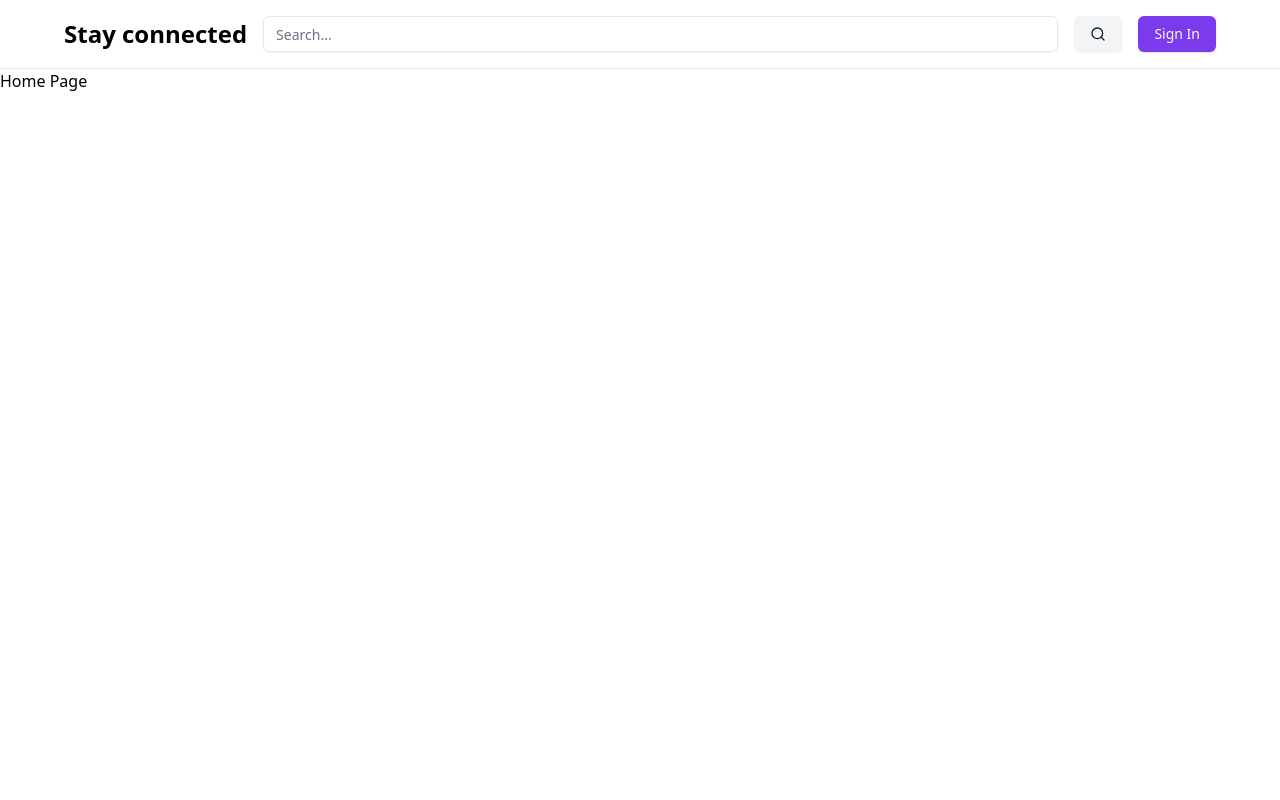
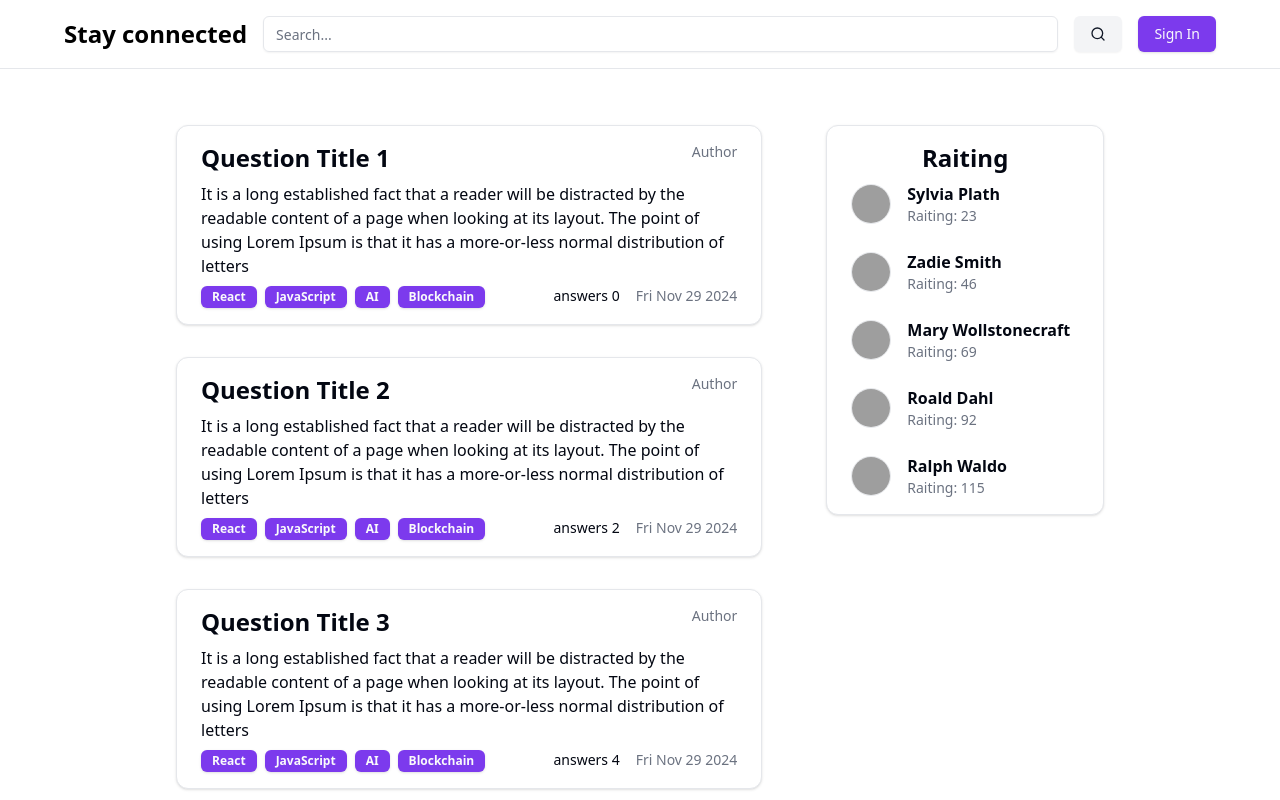
Before and after one commit to tsamkharadze/stayconnected, a React (Vite) app: page / in a window 1280 px wide. Shown: the top 800 px of the page. Built offline with nearby package versions, Linux system fonts and the light colour scheme; grey boxes are pictures that could not be loaded.

Commit message:
add home page

```diff
--- /dev/null
+++ b/src/components/layout/page-containers/home-page-container.tsx
@@ -0,0 +1,10 @@
+import { PropsWithChildren } from 'react';
+
+const HomePageContainer: React.FC<PropsWithChildren> = ({ children }) => {
+  return (
+    <div className='mx-auto mt-10 flex w-full flex-col gap-8 md:w-3/4 md:flex-row'>
+      {children}
+    </div>
+  );
+};
+export default HomePageContainer;
--- a/src/pages/home-page/views/home-page.tsx
+++ b/src/pages/home-page/views/home-page.tsx
@@ -1,7 +1,18 @@
+import HomePageContainer from '@/components/layout/page-containers/home-page-container';
+import QuestionsList from './questions-list.tsx';
+import UserRaiting from './raiting.tsx';
+
 const HomePage = () => {
   return (
     <>
-      <div>Home Page</div>
+      <HomePageContainer>
+        <div className='p-4 md:w-2/3'>
+          <QuestionsList />
+        </div>
+        <div className='p-4 md:w-1/3'>
+          <UserRaiting />
+        </div>
+      </HomePageContainer>
     </>
   );
 };
--- /dev/null
+++ b/src/pages/home-page/views/questions-list.tsx
@@ -0,0 +1,50 @@
+import { Card } from '@/components/ui/card';
+import { Badge } from '@/components/ui/badge';
+
+const QuestionsList = () => {
+  const arr = Array(3).fill({});
+  const tags = ['React', 'JavaScript', 'AI', 'Blockchain'];
+  return (
+    <>
+      <div className='flex flex-col space-y-8'>
+        {arr.map((array, index) => {
+          return (
+            <Card className='space-y-2 px-6 py-4' key={array}>
+              <div className='flex flex-row justify-between'>
+                <h2 className='text-2xl font-bold'>
+                  Question Title {index + 1}
+                </h2>
+                <span className='text-sm text-muted-foreground'>Author</span>
+              </div>
+              <p>
+                It is a long established fact that a reader will be distracted
+                by the readable content of a page when looking at its layout.
+                The point of using Lorem Ipsum is that it has a more-or-less
+                normal distribution of letters
+              </p>
+              <div className='flex flex-row justify-between'>
+                <div className='flex flex-row flex-wrap items-start gap-2'>
+                  {tags.map((tag, i) => {
+                    return (
+                      <Badge key={i} className='cursor-pointer'>
+                        {tag}
+                      </Badge>
+                    );
+                  })}
+                </div>
+                <div className='flex flex-row gap-4 text-sm'>
+                  <span>answers {index * 2}</span>
+                  <span className='text-muted-foreground'>
+                    {new Date().toDateString()}
+                  </span>
+                </div>
+              </div>
+            </Card>
+          );
+        })}
+      </div>
+    </>
+  );
+};
+
+export default QuestionsList;
--- /dev/null
+++ b/src/pages/home-page/views/raiting.tsx
@@ -0,0 +1,69 @@
+import { Card } from '@/components/ui/card';
+import { Avatar, AvatarFallback, AvatarImage } from '@/components/ui/avatar';
+
+const UserRaiting = () => {
+  const authors = [
+    {
+      id: 1,
+      name: 'Sylvia Plath',
+      avatar:
+        'https://img.freepik.com/premium-vector/avatar-profile-vector-illustrations-website-social-networks-user-profile-icon_495897-226.jpg',
+    },
+    {
+      id: 2,
+      name: 'Zadie Smith',
+      avatar:
+        'https://img.freepik.com/free-vector/smiling-young-man-illustration_1308-174669.jpg',
+    },
+    {
+      id: 3,
+      name: 'Mary Wollstonecraft',
+      avatar:
+        'https://img.freepik.com/premium-vector/avatar-profile-vector-illustrations-website-social-networks-user-profile-icon_495897-226.jpg',
+    },
+    {
+      id: 4,
+      name: 'Roald Dahl',
+      avatar:
+        'https://img.freepik.com/free-vector/smiling-young-man-illustration_1308-174669.jpg',
+    },
+    {
+      id: 5,
+      name: 'Ralph Waldo',
+      avatar:
+        'https://img.freepik.com/free-vector/smiling-young-man-illustration_1308-174669.jpg',
+    },
+  ];
+
+  return (
+    <>
+      <Card className='px-6 py-4'>
+        <h2 className='text-center text-2xl font-bold'>Raiting</h2>
+        <div className='mt-2 space-y-6'>
+          {authors.map((author, i) => {
+            return (
+              <div className='flex flex-row items-center gap-4'>
+                <div key={author.id}>
+                  <Avatar className='border'>
+                    <AvatarImage src={author.avatar} alt={author.name} />
+                    <AvatarFallback>{author.name[0]}</AvatarFallback>
+                  </Avatar>
+                </div>
+                <div className='cursor-pointer'>
+                  <div className='text-md font-semibold hover:underline'>
+                    {author.name}
+                  </div>
+                  <p className='text-sm text-muted-foreground'>
+                    Raiting: {(i + 1) * 23}
+                  </p>
+                </div>
+              </div>
+            );
+          })}
+        </div>
+      </Card>
+    </>
+  );
+};
+
+export default UserRaiting;
```
